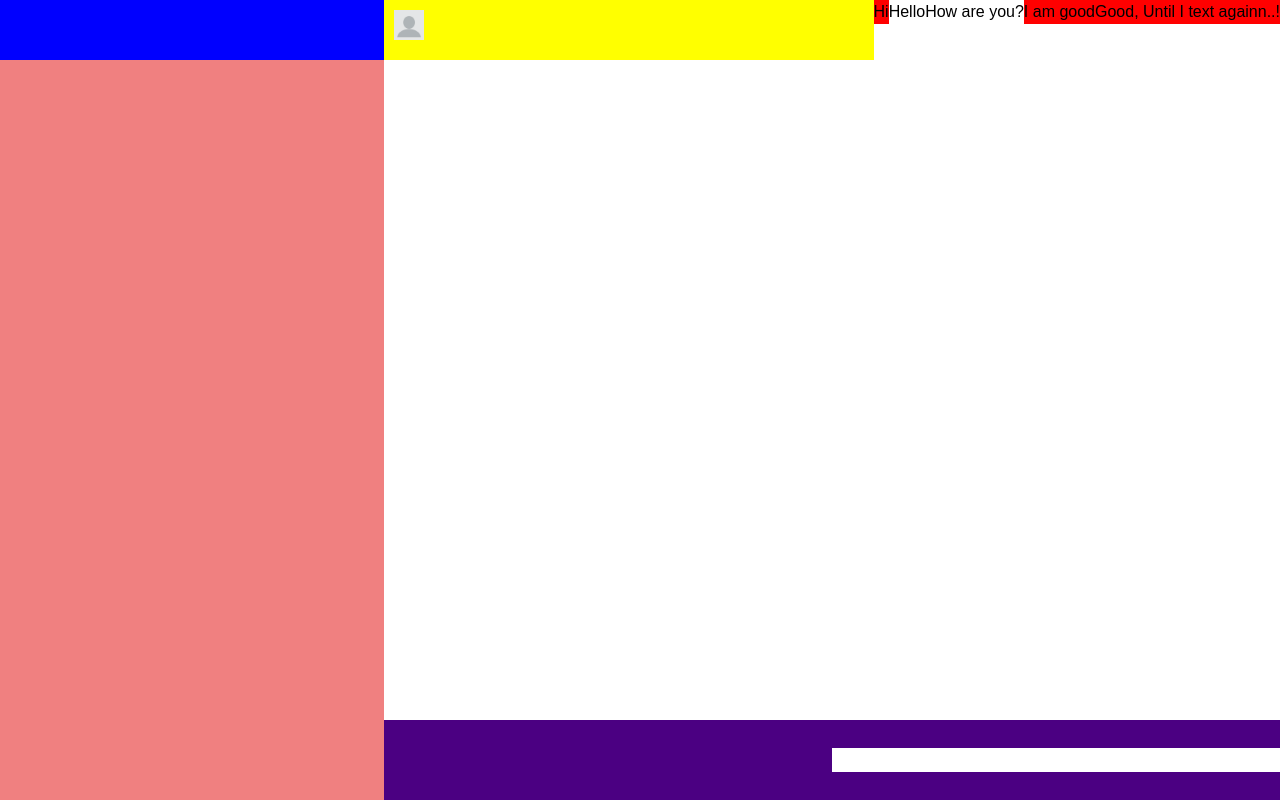
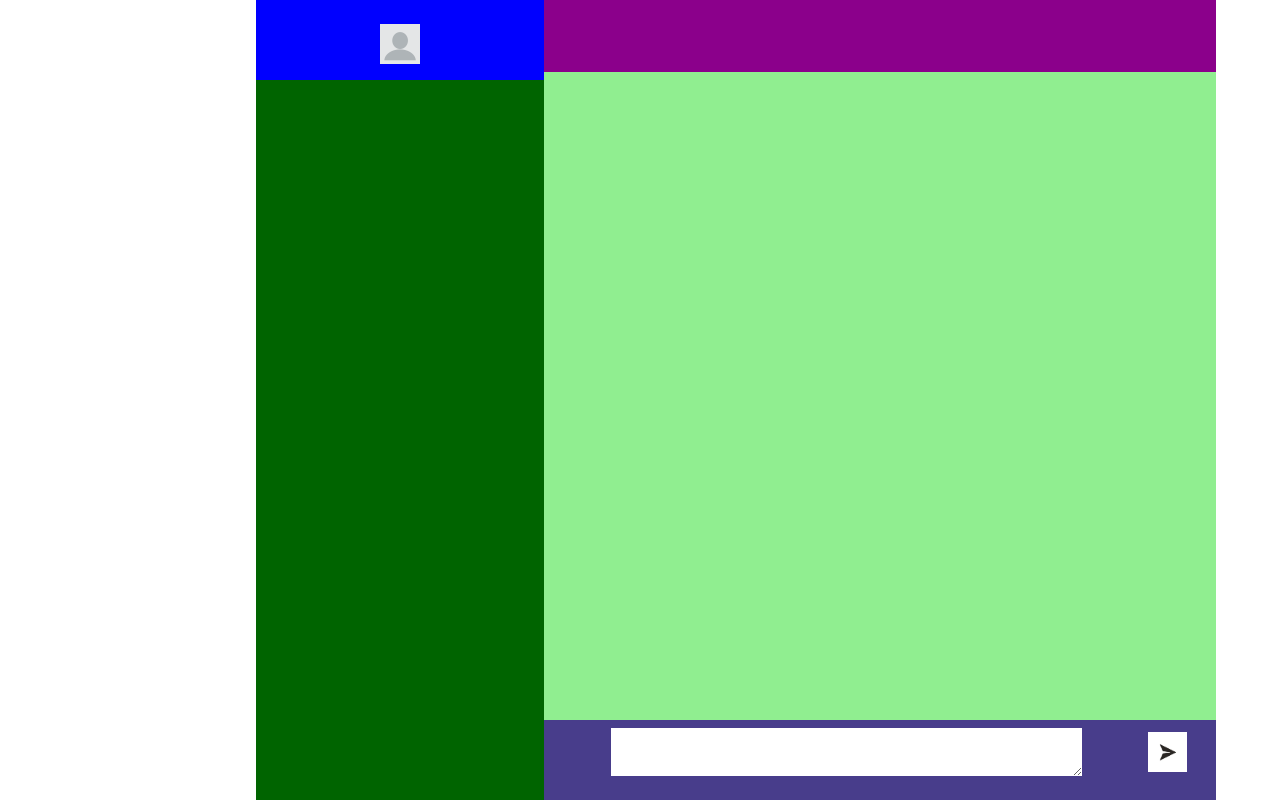
Before and after one commit to rajeshCreate72/messaging-website, a React (Create React App) app in the folder frontEnd-react/: page / in a window 1280 px wide. Built offline with nearby package versions, Linux system fonts and the light colour scheme.

Commit message:
StyleChangedToFitCenter

```diff
--- a/frontEnd-react/src/Components/ChatResponseComponent/ChatResponse.js
+++ b/frontEnd-react/src/Components/ChatResponseComponent/ChatResponse.js
@@ -1,16 +1,16 @@
 import React, { Component } from "react";
 import './ChatsResponseStyle.css';
 import ChatsResponseTopBar from "./ChatsResponseTopBar";
-import ResponseTextBox from "./ResponseTextBox";
 import MessagesComponent from "./MessagesComponent";
+import MessageTextBox from "./MessageTextBox";
 
 class ChatResponse extends Component {
     render() {
         return (
             <div className="chat-response">
                 <ChatsResponseTopBar />
-                <ResponseTextBox />
                 <MessagesComponent />
+                <MessageTextBox />
             </div>
         )
     }
--- a/frontEnd-react/src/Components/ChatResponseComponent/ChatsResponseStyle.css
+++ b/frontEnd-react/src/Components/ChatResponseComponent/ChatsResponseStyle.css
@@ -1,66 +1,38 @@
 .chat-response {
     flex: 1;
     display: flex;
-    overflow: auto;
+    flex-direction: column;
 }
 
 .response-top-bar {
-    flex: 1;
-    justify-content: flex-start;
-    background-color: yellow;
-    height: 60px;
-}
-
-/* response text box at the bottom */
-.response-text-box {
-    flex: 1;
-    display: flex;
-    justify-content: flex-end;
-    align-items: center;
-    position: absolute;
-    bottom: 0;
-    right: 0;
-    width: 70%;
     height: 10%;
-    background-color: indigo;
-    overflow: hidden;
-}
-
-.response-text-input {
-    width: 50%;
-    height: 30%;
-    resize: none;
-}
-
-/* responder image at the top */
-
-.responder-profile-head {
-    position: relative;
-    align-content: center;
-    left: 10px;
-    top: 10px;
-    bottom: 10px;
-    height: 30px;
-    width: 30px;
-    background-color: blue;
-}
-
-#responder-img {
-    width: 30px;
-    height: 30px;
+    background-color: darkmagenta;
 }
 
 .msg-container {
-    display: flex;
+    height: 90%;
+    background-color: lightgreen;
 }
 
-.my-msg-left {
-    flex: 1;
-    flex-direction: column;
-    background-color: red;
+.text-box-container {
+    display: flex;
+    height: 10%;
+    justify-content: space-between;
+    background-color: darkslateblue;
 }
 
-.my-res-right {
-    flex: 1;
-    align-items: end;
+#response-text-box {
+    position: relative;
+    top: 10%;
+    left: 10%;
+    width: 70%;
+    height: 60%;
 }
+
+#img-send-logo {
+    position: relative;
+    bottom: 10%;
+    right: 40%;
+    width: 80%;
+    height: 50%;
+}
--- a/frontEnd-react/src/Components/ChatResponseComponent/ChatsResponseTopBar.js
+++ b/frontEnd-react/src/Components/ChatResponseComponent/ChatsResponseTopBar.js
@@ -1,15 +1,9 @@
-import React, { Component } from 'react'
-import "./ChatsResponseStyle.css"
-import ProfileResponder from "./ProfileResponder"
+import React from 'react'
 
-class ChatsResponseTopBar extends Component {
-  render() {
-    return (
-      <div className="response-top-bar">
-        <ProfileResponder />
-      </div>
-    )
-  }
+function ChatsResponseTopBar() {
+  return (
+    <div className='response-top-bar'></div>
+  )
 }
 
-export default ChatsResponseTopBar;
+export default ChatsResponseTopBar
--- /dev/null
+++ b/frontEnd-react/src/Components/ChatResponseComponent/MessageTextBox.js
@@ -0,0 +1,15 @@
+import React from 'react'
+import sendLogo from "../contents/sendLogo.png"
+
+function MessageTextBox() {
+  return (
+    <div className='text-box-container'>
+        <textarea id='response-text-box'></textarea>
+        <button id='response-button'>
+            <img src={ sendLogo } alt='sendLogo' id='img-send-logo'/>
+        </button>
+    </div>
+  )
+}
+
+export default MessageTextBox
--- a/frontEnd-react/src/Components/ChatResponseComponent/MessagesComponent.js
+++ b/frontEnd-react/src/Components/ChatResponseComponent/MessagesComponent.js
@@ -1,34 +1,9 @@
 import React from 'react'
-import "./ChatsResponseStyle.css"
 
 function MessagesComponent() {
-    const user1 = "123456"
-    const user2 = "123458"
-    const msg = [
-        {user: user1, msg: "Hi", timeStamp: "1"},
-        {user: user2, msg: "Hello", timeStamp: "2"},
-        {user: user2, msg: "How are you?", timeStamp: "2"},
-        {user: user1, msg: "I am good", timeStamp: "3"},
-        {user: user1, msg: "Good, Until I text againn..!", timeStamp:"4"}
-    ]
-
-    return (
-        <div className='msg-container'>
-            {msg.map((message, index) => (
-                <div key={index}>
-                    {message.user === user1 ? (
-                        <div className='my-msg-left'>
-                            <p className='myMsg'>{ message.msg }</p>
-                        </div>
-                    ) : (
-                        <div className='my-res-right'>
-                            <p className='myRes'>{ message.msg }</p>
-                        </div>
-                    )}
-                </div>
-            ))}
-        </div>
-    )
+  return (
+    <div className='msg-container'></div>
+  )
 }
 
 export default MessagesComponent
--- a/frontEnd-react/src/Components/ChatResponseComponent/ProfileResponder.js
+++ /dev/null
@@ -1,13 +0,0 @@
-import React from 'react'
-import "./ChatsResponseStyle.css"
-import responderImg from "../contents/default.png"
-
-function ProfileResponder() {
-  return (
-    <div className='responder-profile-head'>
-        <img id="responder-img" src={responderImg} alt='responderImg' />
-    </div>
-  )
-}
-
-export default ProfileResponder
--- a/frontEnd-react/src/Components/ChatResponseComponent/ResponseTextBox.js
+++ /dev/null
@@ -1,14 +0,0 @@
-import React, { Component } from 'react'
-import './ChatsResponseStyle.css'
-
-class ResponseTextBox  extends Component {
-  render() {
-    return (
-      <div className="response-text-box">
-        <textarea className="response-text-input" type="text"></textarea>
-      </div>
-    )
-  }
-}
-
-export default ResponseTextBox;
--- a/frontEnd-react/src/Components/ChatsComponent/Chats.js
+++ b/frontEnd-react/src/Components/ChatsComponent/Chats.js
@@ -1,12 +1,14 @@
 import React, { Component } from 'react';
 import './ChatsStyle.css';
 import ChatsTopBar from "./ChatsTopBar";
+import ChatsContacts from './ChatsContacts';
 
 class Chats extends Component {
     render() {
         return(
             <div className="chat-head">
                 <ChatsTopBar />
+                <ChatsContacts />
             </div>
         )
     }
--- /dev/null
+++ b/frontEnd-react/src/Components/ChatsComponent/ChatsContacts.js
@@ -0,0 +1,10 @@
+import React from 'react'
+import "./ChatsStyle.css"
+
+function ChatsContacts() {
+  return (
+    <div className='chats-contacts'></div>
+  )
+}
+
+export default ChatsContacts
--- a/frontEnd-react/src/Components/ChatsComponent/ChatsStyle.css
+++ b/frontEnd-react/src/Components/ChatsComponent/ChatsStyle.css
@@ -1,24 +1,31 @@
 .chat-head {
     width: 30%;
-    background-color: lightcoral;
+    display: flex;
+    flex-direction: column;
 }
 
 .chat-top-bar {
-    height: 60px;
+    flex: 1;
+    display: flex;
+    width: 100%;
     background-color: blue;
+    align-items: center;
+    flex-direction: column;
 }
 
+.chats-contacts {
+    width: 100%;
+    height: 90%;
+    background-color: darkgreen;
+}
 .self-profile-head {
     position: relative;
-    align-content: center;
-    left: 10px;
-    top: 10px;
-    bottom: 10px;
-    height: 30px;
-    width: 30px;
+    top: 30%;
+    align-items: center;
+    background-color: white;
 }
 
 #img-property {
-    width: 30px;
-    height: 30px;
+    width: 40px;
+    height: 40px;
 }
--- a/frontEnd-react/src/Components/ChatsComponent/ProfileSelf.js
+++ b/frontEnd-react/src/Components/ChatsComponent/ProfileSelf.js
@@ -5,7 +5,7 @@ import DefaultProfileImg from "../contents/default.png"
 function ProfileSelf() {
   return (
     <div className='self-profile-head'>
-        <image id="img-property" src={ DefaultProfileImg } alt="defaultImg" />
+        <img id="img-property" src={ DefaultProfileImg } alt="defaultImg" />
       </div>
   )
 }
--- a/frontEnd-react/src/Components/ChatsMainStyle.css
+++ b/frontEnd-react/src/Components/ChatsMainStyle.css
@@ -1,4 +1,8 @@
 .main-chats-container {
+    position: relative;
+    left: 20%;
     display: flex;
     height: 100vh;
+    width: 120vh;
+    border-radius: 20px;
 }
```
Also changed, not shown: frontEnd-react/src/Components/contents/sendLogo.png (added).
